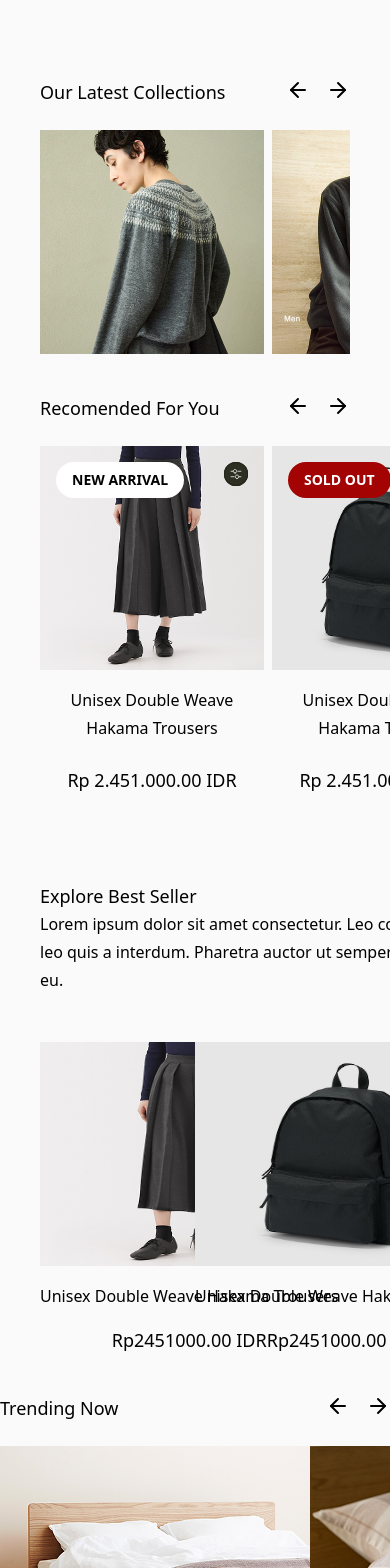
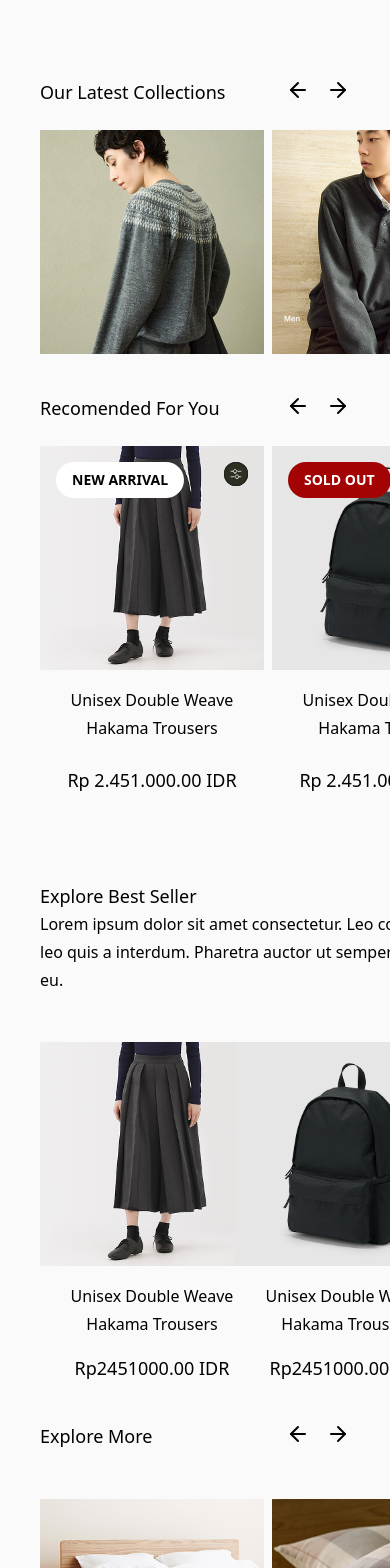
Before and after one commit to SBX-One/Monarch, a React (Vite) app: page / in a window 390 px wide. Shown: the part 1700-3268 px from the top of the page. Built offline with nearby package versions, Linux system fonts and the light colour scheme.

Commit message:
responsive p4?

```diff
--- a/src/components/Footer.tsx
+++ b/src/components/Footer.tsx
@@ -2,8 +2,23 @@ import arrow from "../assets/svg/arrow.svg";
 
 export default function Footer() {
     return (
-        <div className="bg-[#3C3C43] w-full h-[720px] px-[80px] pt-[65px]">
-            <div className="flex justify-between">
+        <div className="bg-[#3C3C43] w-full  px-[80px] pt-[65px]">
+            <div className="flex justify-between max-[480px]:flex-col">
+                <div className="min-[480px]:hidden">
+                    <div id="MemberShip_Footer" className="text-white w-[209px] gap-[16px] flex flex-col">
+                        <h1 className="satoshi font-bold text-[18px]">Monarch Membership</h1>
+                        <p className="font-light">Become A Monarch And Reveice An Online Voucher</p>
+                    </div>
+                    <div className="flex mt-[24px]">
+                        <input type="Email" className="w-[208px] h-[44px] bg-white rounded-full py-[8px] px-[14px]" placeholder="Enter your email" />
+                        <div className="bg-black h-[44px] w-[44px] flex justify-center items-center rounded-full p-[10px] rotate-180">
+                            <img src={arrow} alt="arrow" className="filter invert" />
+                        </div>
+                    </div>
+                </div>
+
+                {/* Shopping_Footer */}
+                <div>
                     <div id="Shopping_Footer" className="text-white w-[209px] gap-[16px] flex flex-col">
                         <h1 className="satoshi font-bold text-[18px]">Shopping With Us</h1>
                         <div className=" font-light gap-[16px] flex flex-col">
@@ -21,6 +36,7 @@ export default function Footer() {
                             <p>Contact Us</p>
                             <p>Gift Cards</p>
                             <p>Press Contact</p>
+                        </div>
                     </div>
                 </div>
                 <div id="AboutUs_Footer" className="text-white w-[209px] gap-[16px] flex flex-col">
@@ -46,8 +62,10 @@ export default function Footer() {
                         <p className="font-light">Instagram</p>
                     </div>
                 </div>
-                <div>
-                    <div id="MemberShip_Footer" className="text-white w-[209px] gap-[16px] flex flex-col">
+
+                {/* input here  */}
+                <div className="max-[480px]:hidden">
+                    <div id="MemberShip_Footer" className="text-white w-[209px] gap-[16px] flex flex-col ">
                         <h1 className="satoshi font-bold text-[18px]">Monarch Membership</h1>
                         <p className="font-light">Become A Monarch And Reveice An Online Voucher</p>
                     </div>
--- a/src/pages/HomePage.tsx
+++ b/src/pages/HomePage.tsx
@@ -114,7 +114,7 @@ const HomePages = () => {
             </div>
 
             <section>
-                <HorizontalScroll gap={"max-[480px]:8px min-[481px]:8px"} marginTop={"max-[480px]:40px min-[481px]:80px"} marginX={"40px"} title={"Our Latest Collections"} data={Data.LatestCollections} customStyle2={{justifyContent: "min-[481px]:space-between max-[480px]:flex-start", maxHeight: "500px", minHeight: "max-[480px]:224px min-[481px]:448px", gap: "max-[480px]:0px min-[481px]:8px"}} imageHeight={"max-[480px]:224px min-[481px]:448px"} />
+                <HorizontalScroll gap={"max-[480px]:8px min-[481px]:8px"} marginTop={"max-[480px]:40px min-[481px]:80px"} marginX={"40px"} title={"Our Latest Collections"} data={Data.LatestCollections} customStyle2={{justifyContent: "min-[481px]:space-between max-[480px]:flex-start", maxHeight: "500px", minHeight: "max-[480px]:224px min-[481px]:448px", gap: "max-[480px]:0px min-[481px]:8px"}} imageHeight={"max-[480px]:224px min-[481px]:448px"} customStyle={{marginRight : "-40px", marginLeft : "-40px", paddingLeft : "40px"}}/>
             </section>
 
             <section>
@@ -126,13 +126,13 @@ const HomePages = () => {
                     <h1 className="large">Explore Best Seller</h1>
                     <p className="body-regular w-111 font-light">Lorem ipsum dolor sit amet consectetur. Leo congue lorem leo quis a interdum. Pharetra auctor ut semper hendrerit eu.</p>
                 </div>
-                <div className="flex flex-row justify-between " >
+                <div className="flex flex-row w-auto gap-[8px] justify-between -mr-20" >
                     {data.BestSeller.map((item, index) => (
                         <div key={index}>
-                            <div className="flex gap-[100px] -mr-40">
-                                <div className={index == 2 ? "max-[448px]:hidden" : "flex justify-between flex-col -mr-10"}>
-                                <img src={resolveImage(item.image)} alt={item.name} className={index == 2 ? "h-[537px] max-[448px]:h-[224px]" : "h-[403px] max-[448px]:h-[224px]"} />
-                                <div className={index == 2 ? "hidden" : "text-center"}>
+                            <div className="flex max-[480px]:gap-[8px]">
+                                <div className={index == 2 ? "max-[480px]:hidden" : "flex justify-between flex-col -mr-10"}>
+                                <img src={resolveImage(item.image)} alt={item.name} className={index == 2 ? "h-[537px] max-[480px]:h-[224px]" : "h-[403px] max-[480px]:h-[224px] max-[480px]:w-[224px]"} />
+                                <div className={index == 2 ? "hidden" : "text-center max-[480px]:w-[224px]"}>
                                         <h3 className="body-regular my-[16px]">
                                             {item.name}
                                         </h3>
@@ -147,7 +147,7 @@ const HomePages = () => {
                 </div>
             </section>
             <section>
-                <HorizontalScroll gap={"max-[480px]:0px min-[481px]:8px"} marginTop={"max-[480px]:40px min-[481px]:80px"} marginX={"max-[480px]:0px min-[481px]:40px"} title={"Trending Now"} data={Data["Explore More"]} customStyle={{marginRight : "-40px", marginLeft : "-40px", paddingLeft : "40px"}} customStyle2={{justifyContent: "space-between", maxHeight: "500px", minHeight: "310px"}} imageHeight={"310px"} />
+                <HorizontalScroll gap={"8px"} marginTop={"max-[480px]:40px min-[481px]:40px"} marginX={"max-[480px]:40px min-[481px]:40px"} title={"Explore More"} data={Data["Explore More"]} customStyle={{marginRight : "-40px", marginLeft : "-40px", paddingLeft : "40px"}} customStyle2={{justifyContent: "space-between", maxHeight: "500px", minHeight: "310px"}} imageHeight={"max-[480px]:224px min-[481px]:310px"} />
             </section>
             <section>
                 <div className="mx-10">
```
Lines whose indentation alone changed are shown as unchanged.
